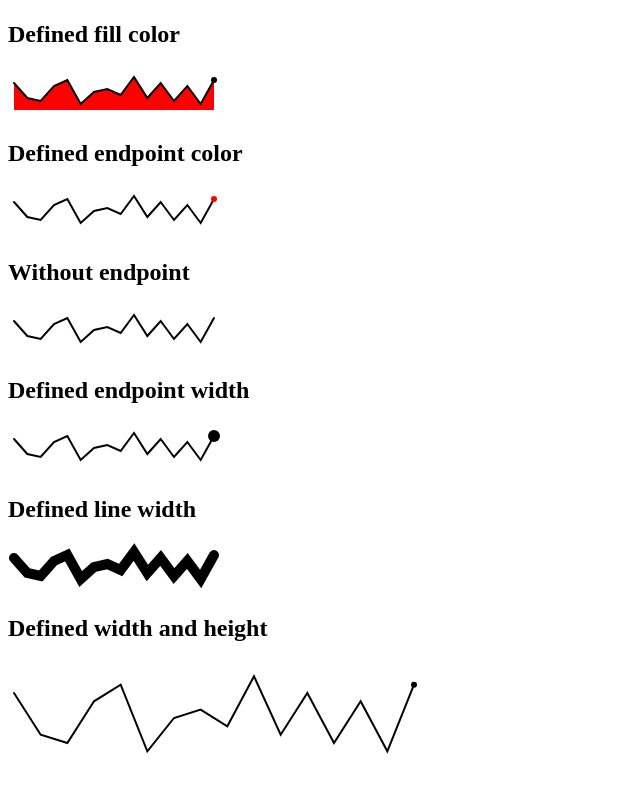
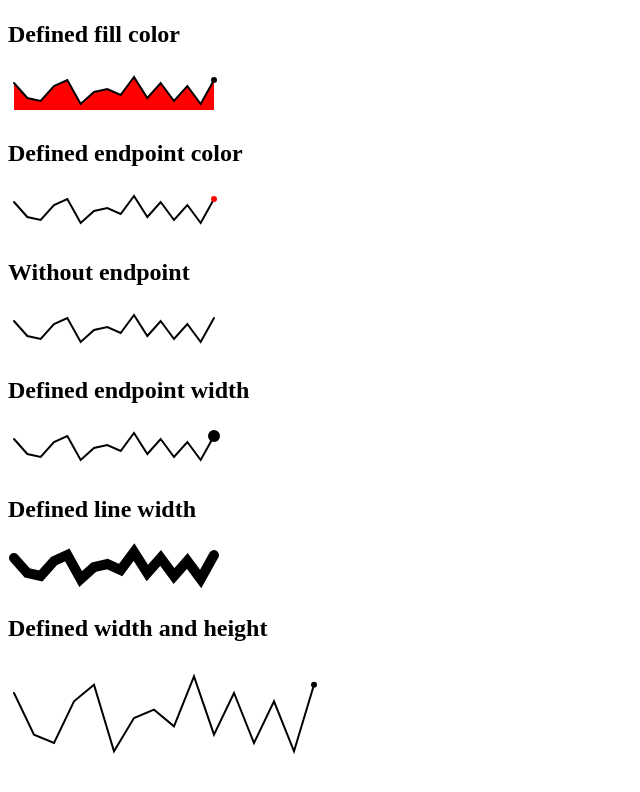
Before and after one commit to chrisburnell/svg-sparkline, a website: page demo.html in a window 1280 px wide. Shown: the part 1243-2035 px from the top of the page, without its empty margins (0-640 px from the left). Drawn offline with Linux system fonts and the light colour scheme.

Commit message:
change defined width+height demo to 300px wide

```diff
--- a/demo.html
+++ b/demo.html
@@ -78,7 +78,7 @@
     </p>
     <h2>Defined width and height</h2>
     <p>
-        <svg-sparkline values="8,3,2,7,9,1,5,6,4,10,3,8,2,7,1,9" width="400" height="100"></svg-sparkline>
+        <svg-sparkline values="8,3,2,7,9,1,5,6,4,10,3,8,2,7,1,9" width="300" height="100"></svg-sparkline>
     </p>
   </body>
 </html>
```
Also changed, not shown: README.md.
